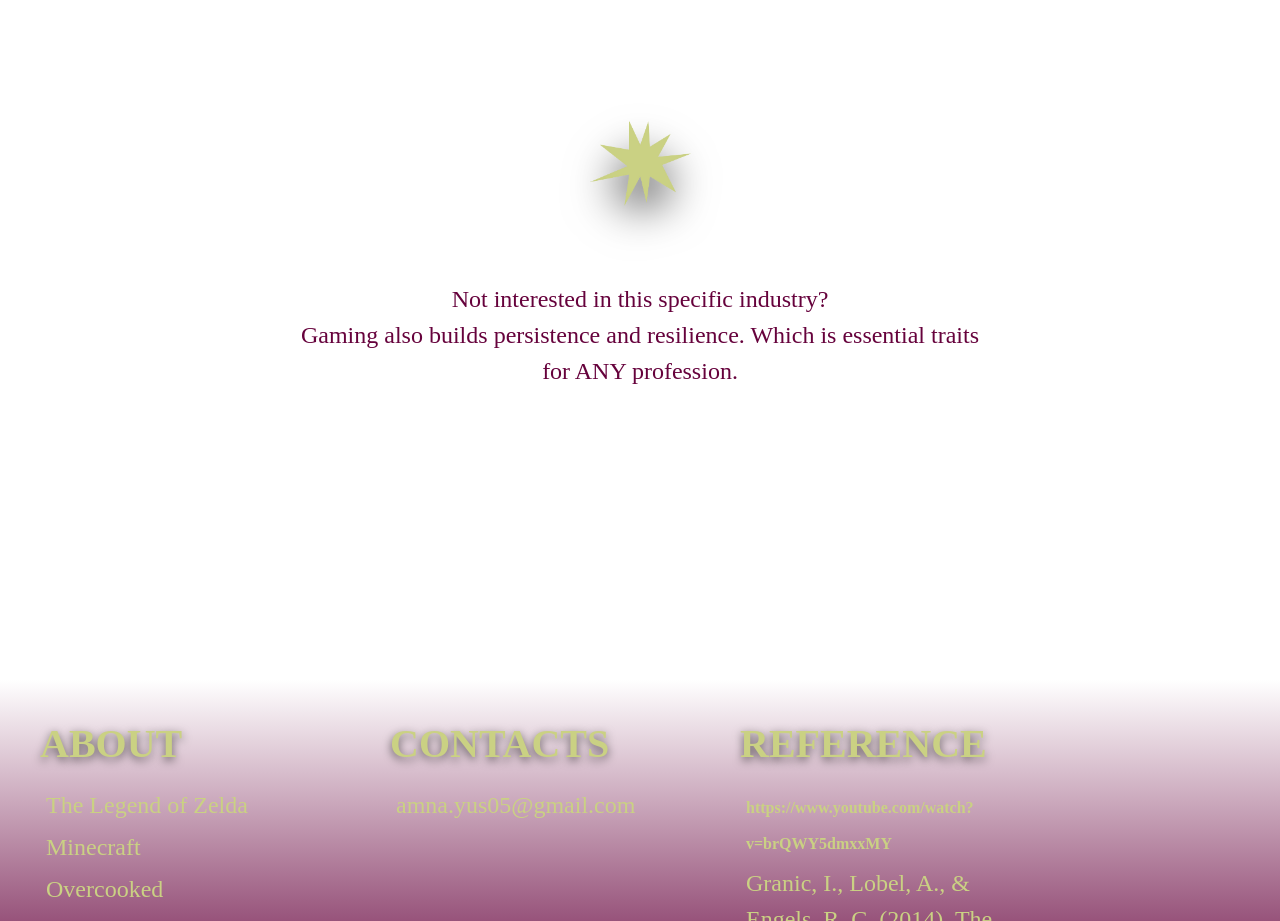
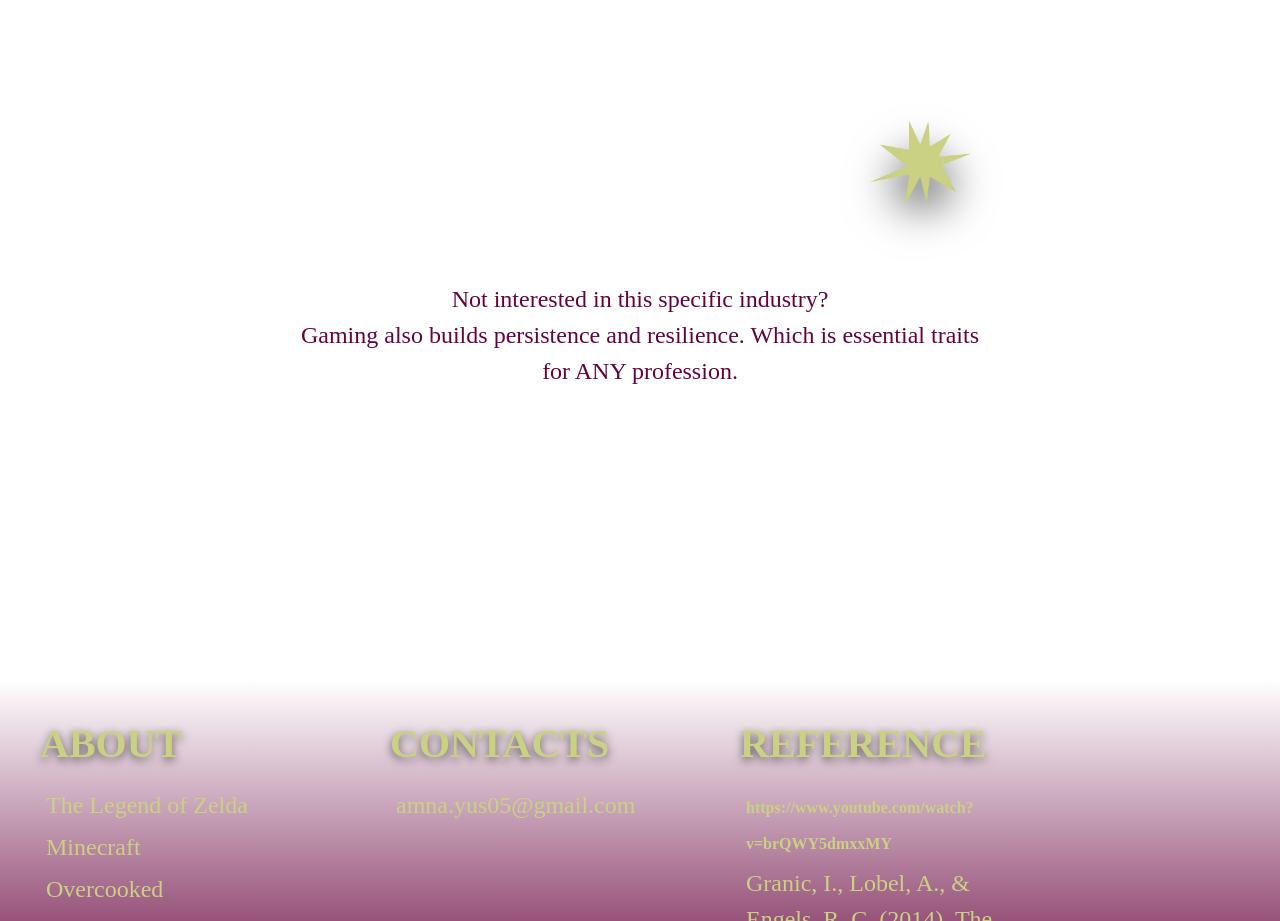
Before and after one commit to ayam2202/Game, a plain HTML site: page index.html in a window 1280 px wide. Shown: the part 7400-8321 px from the top of the page. Drawn offline with Linux system fonts and the light colour scheme; a web font is replaced by a local one.

Commit message:
Update style.css

```diff
--- a/style.css
+++ b/style.css
@@ -467,6 +467,7 @@ nav ul li a:hover {
 	position: relative;
 	height: 90px;
 	top: -50px;
+	left: 280px;
 	filter: drop-shadow(0px 20px 20px rgba(0, 0, 0, 0.6));
 }
 		/*--Footer--*/
```
